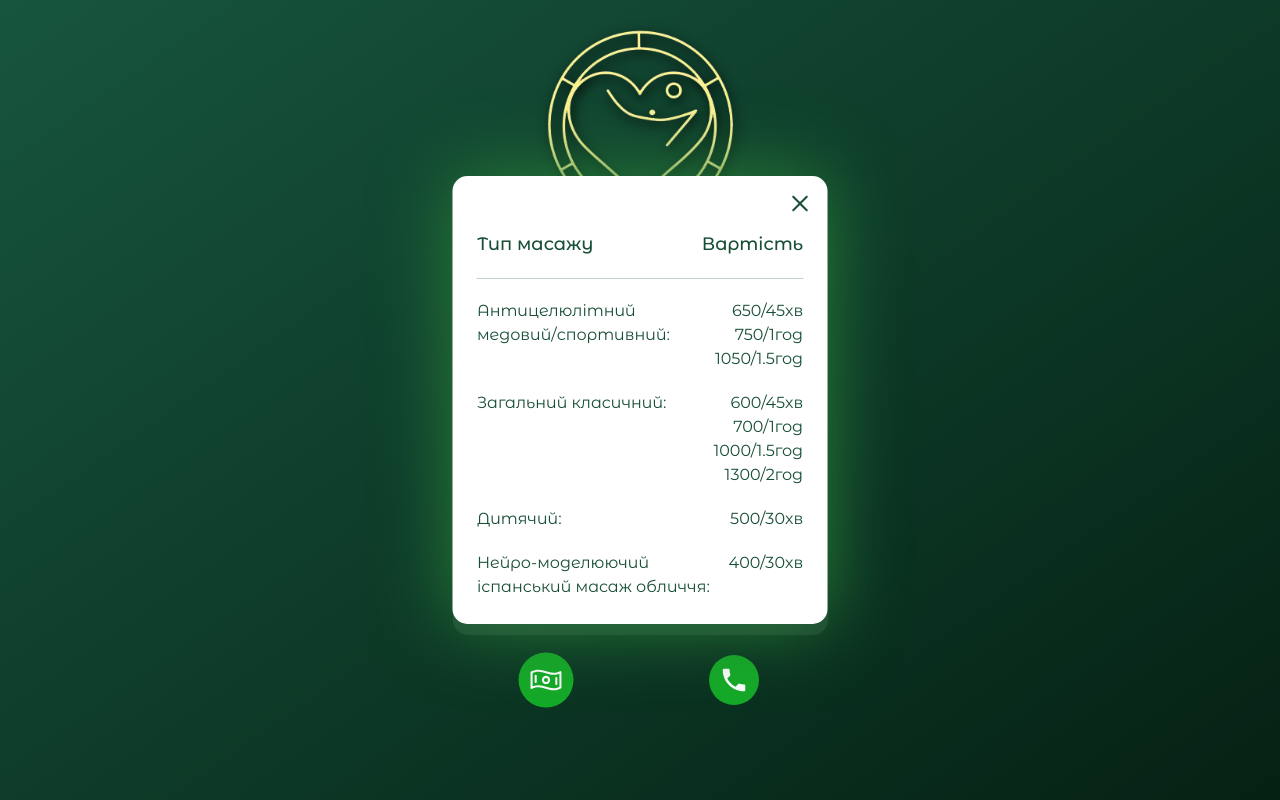
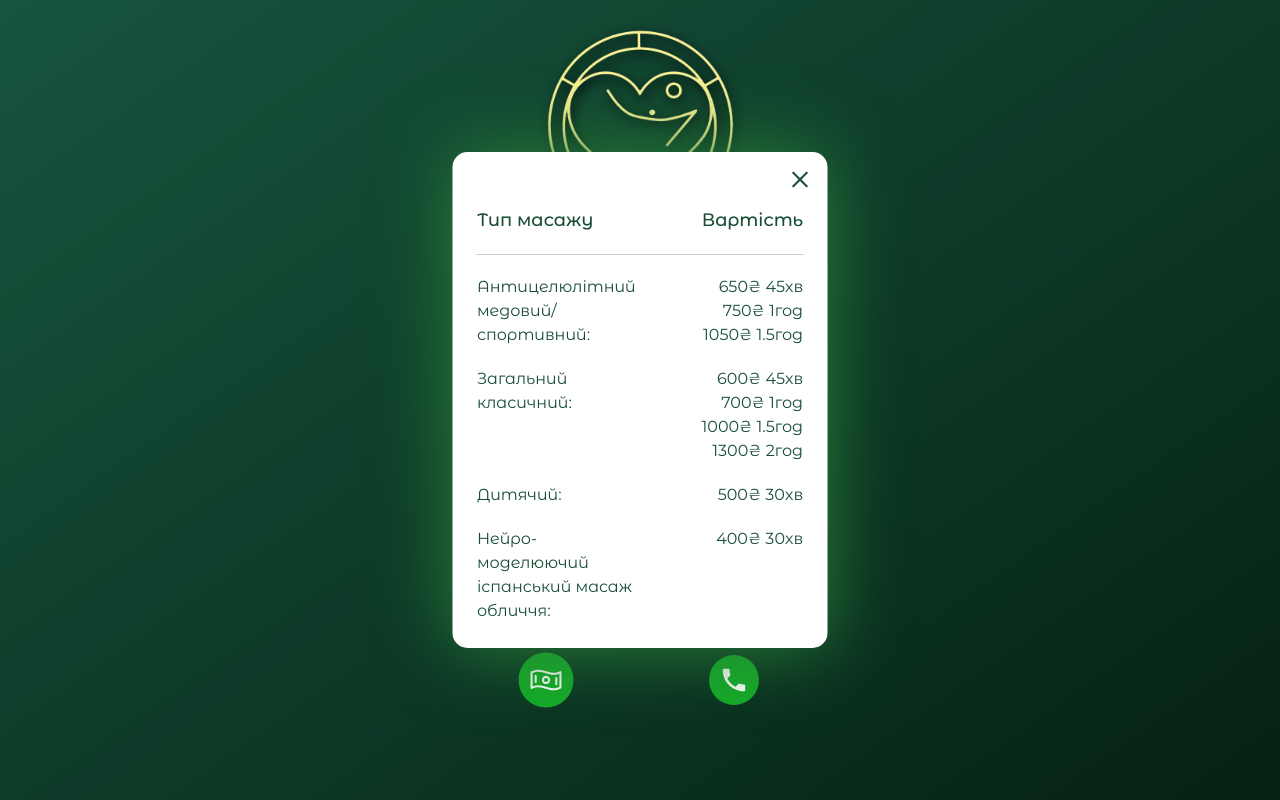
Before and after one commit to thelenetski/anna-massage, a React (Vite) app: page / in a window 1280 px wide. Both pictures are taken after a click on the button 546 px from the left and 680 px from the top of the page. Built offline with nearby package versions, Linux system fonts and the light colour scheme; a web font is replaced by a local one.

Commit message:
add style fix animation

```diff
--- a/src/App.css
+++ b/src/App.css
@@ -40,10 +40,10 @@
 }
 
 .modalPrice {
-  width: 0%;
+  width: 90%;
   height: 50%;
   position: absolute;
-  top: 100%;
+  top: 50%;
   left: -100%;
   display: flex;
   flex-direction: column;
@@ -53,15 +53,15 @@
   background: #ffffff;
   border-radius: 15px;
   box-shadow: 0px 0px 75px #2a8139;
-  transition: 0.5s cubic-bezier(0.34, 1.2, 0.64, 1);
+  transition: 0.6s cubic-bezier(0.34, 1.2, 0.64, 1);
+  opacity: 0;
 }
 
 .active {
-  width: 90%;
   max-width: 375px;
   height: auto;
-  top: 50%;
   left: 50%;
+  opacity: 1;
 }
 
 .close {
--- a/src/components/Price/Price.jsx
+++ b/src/components/Price/Price.jsx
@@ -8,31 +8,33 @@ const Price = () => {
         <p>Вартість</p>
       </div>
       <div className={css.priceBox}>
-        <p>Антицелюлітний медовий/спортивний:</p>
+        <p className={css.priceName}>Антицелюлітний медовий/спортивний:</p>
         <div className={css.prices}>
-          <p>650/45хв</p>
-          <p>750/1год</p>
-          <p>1050/1.5год</p>
+          <p>650₴ 45хв</p>
+          <p>750₴ 1год</p>
+          <p>1050₴ 1.5год</p>
         </div>
       </div>
       <div className={css.priceBox}>
-        <p>Загальний класичний:</p>
+        <p className={css.priceName}>Загальний класичний:</p>
         <div className={css.prices}>
-          <p>600/45хв</p>
-          <p>700/1год</p>
-          <p>1000/1.5год</p>
-          <p>1300/2год</p>
+          <p>600₴ 45хв</p>
+          <p>700₴ 1год</p>
+          <p>1000₴ 1.5год</p>
+          <p>1300₴ 2год</p>
         </div>
       </div>
       <div className={css.priceBox}>
-        <p>Дитячий:</p>
+        <p className={css.priceName}>Дитячий:</p>
         <div className={css.prices}>
-          <p>500/30хв</p>
+          <p>500₴ 30хв</p>
         </div>
       </div>
       <div className={css.priceBox}>
-        <p>Нейро-моделюючий іспанський масаж обличчя:</p>
-        <p>400/30хв</p>
+        <p className={css.priceName}>
+          Нейро-моделюючий іспанський масаж обличчя:
+        </p>
+        <p>400₴ 30хв</p>
       </div>
     </div>
   );
--- a/src/components/Price/Price.module.css
+++ b/src/components/Price/Price.module.css
@@ -33,6 +33,10 @@
   border-radius: 5px;
 }
 
+.priceName {
+  width: 50%;
+}
+
 .priceBox p {
   margin: 0;
 }
```
